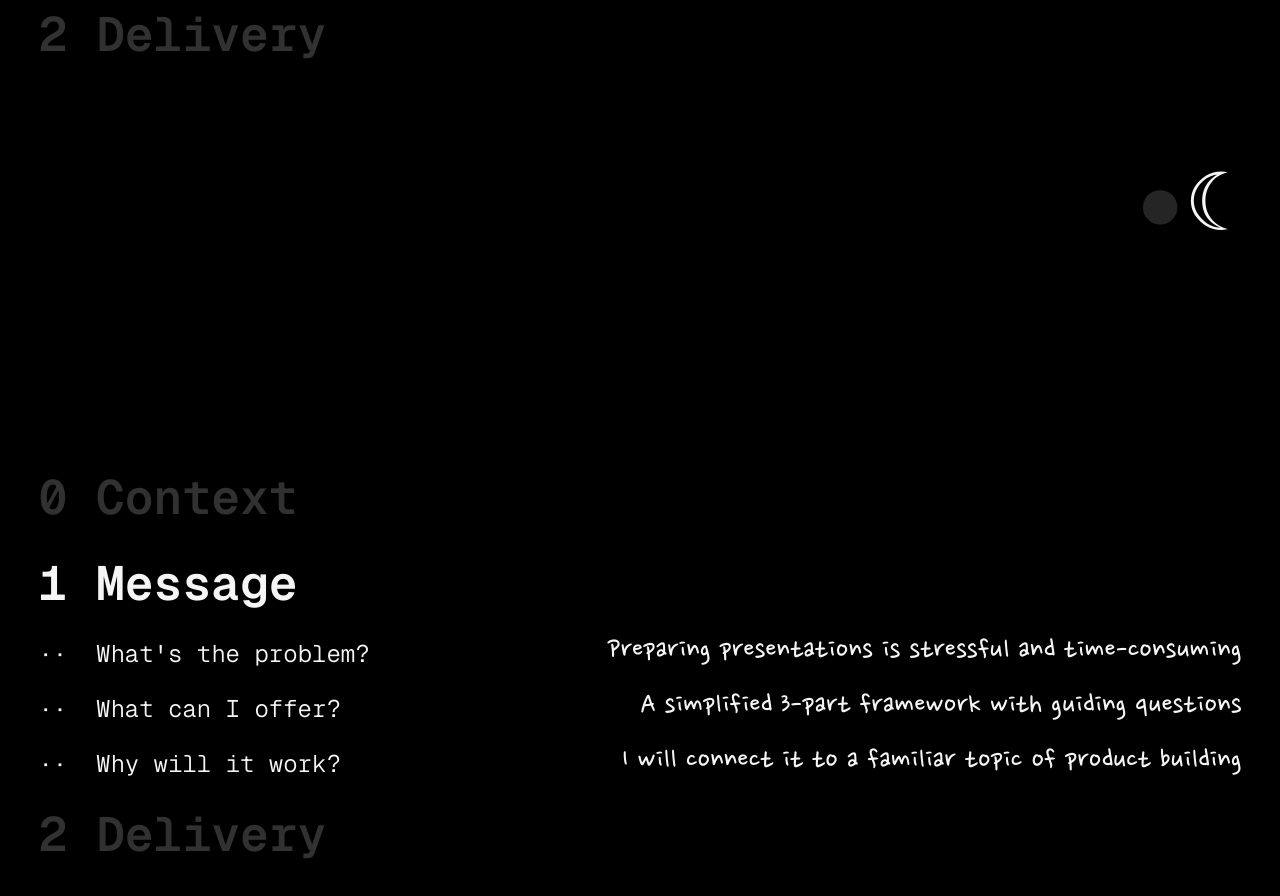
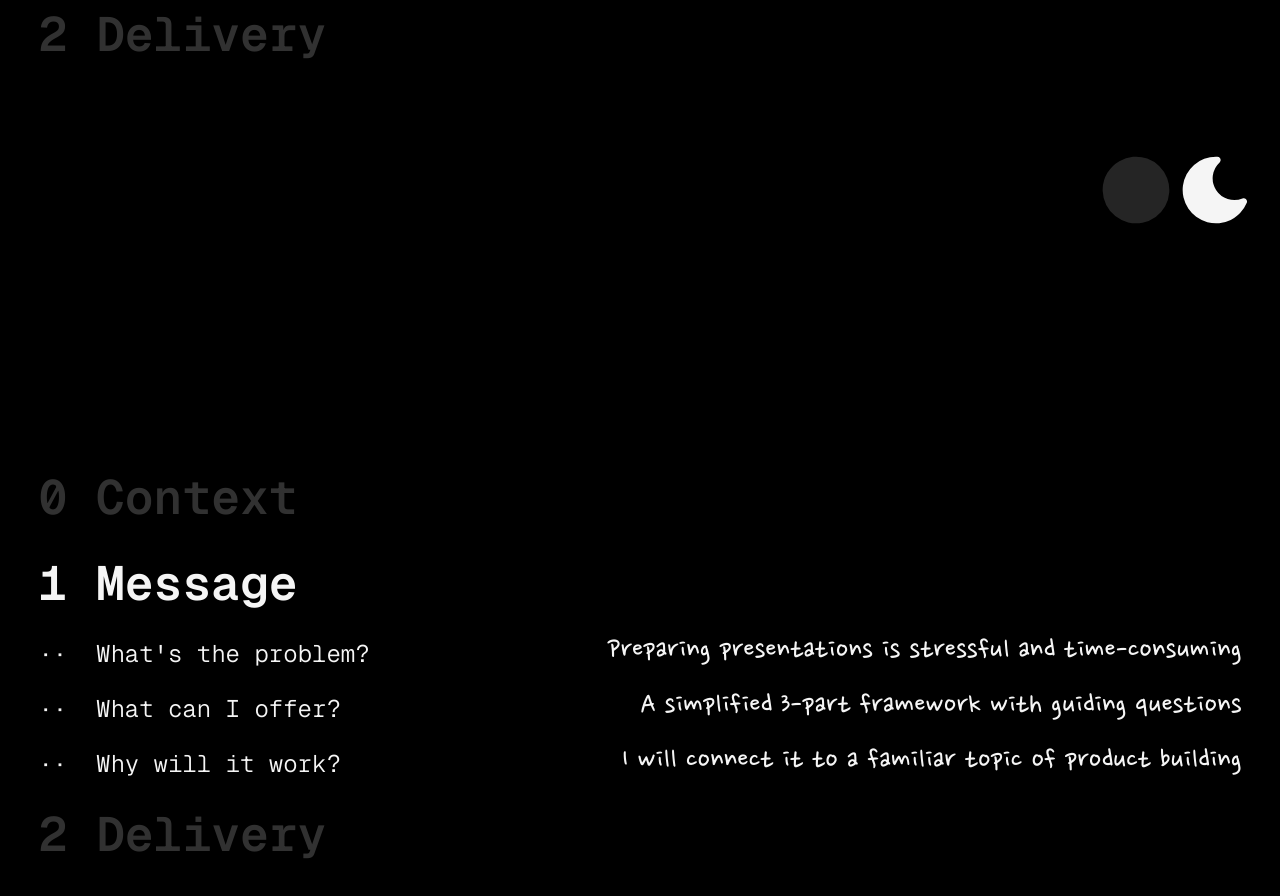
Before and after one commit to nickmikulin/aboutpresentations, a plain HTML site: page index.html in a window 1280 px wide. Shown: the part 6135-7031 px from the top of the page. Drawn offline with nearby package versions, Linux system fonts and the light colour scheme.

Commit message:
replace sun/moon icons with SVGs

```diff
--- a/index.html
+++ b/index.html
@@ -130,6 +130,9 @@
         color: var(--text);
         cursor: pointer;
       }
+      .mode-toggle svg path {
+        fill: var(--text);
+      }
       .mode-toggle .sun {
         opacity: 0.15;
       }
@@ -138,11 +141,9 @@
       }
       :root[data-theme="light"] .mode-toggle .sun {
         opacity: 1;
-        transition: transform 0.3s ease;
       }
       :root[data-theme="light"] .mode-toggle .moon {
         opacity: 0.15;
-        transition: transform 0.3s ease;
       }
 
       h1,
@@ -248,8 +249,46 @@
           type="button"
           aria-label="Toggle light/dark"
         >
-          <span class="sun">●</span>
-          <span class="moon">☾</span>
+          <span class="sun"
+            ><svg
+              xmlns="http://www.w3.org/2000/svg"
+              width="80"
+              height="80"
+              fill="none"
+              viewBox="0 0 64 64"
+            >
+              <g clip-path="url(#a)">
+                <path
+                  d="M18.666 8.906a26.667 26.667 0 1 1-13.32 23.958L5.333 32l.013-.864a26.666 26.666 0 0 1 13.32-22.23Z"
+                />
+              </g>
+              <defs>
+                <clipPath id="a">
+                  <path d="M0 0h64v64H0z" />
+                </clipPath>
+              </defs>
+            </svg>
+          </span>
+          <span class="moon"
+            ><svg
+              xmlns="http://www.w3.org/2000/svg"
+              width="80"
+              height="80"
+              fill="none"
+              viewBox="0 0 64 64"
+            >
+              <g clip-path="url(#a)">
+                <path
+                  d="M32 5.313a26.667 26.667 0 1 0 24.63 36.9c.91-2.186-1.27-4.383-3.461-3.492A17.333 17.333 0 0 1 34.865 9.955l.205-.213c1.47-1.68.301-4.408-2.021-4.408h-.71l-.181-.016-.16-.005h.003Z"
+                />
+              </g>
+              <defs>
+                <clipPath id="a">
+                  <path d="M0 0h64v64H0z" />
+                </clipPath>
+              </defs>
+            </svg>
+          </span>
         </button>
         <h1 class="dimmed">1 Message</h1>
         <h1 class="dimmed">2 Delivery</h1>
```
